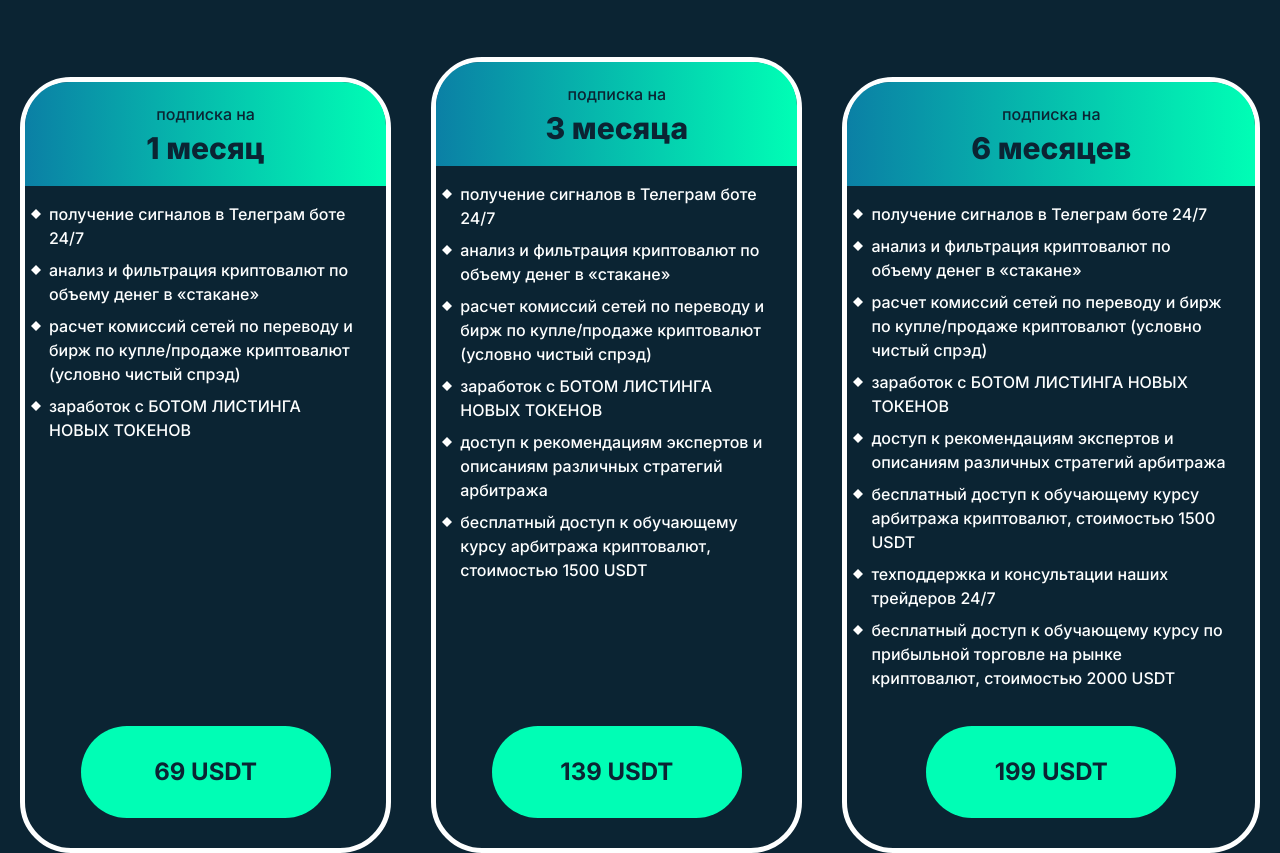
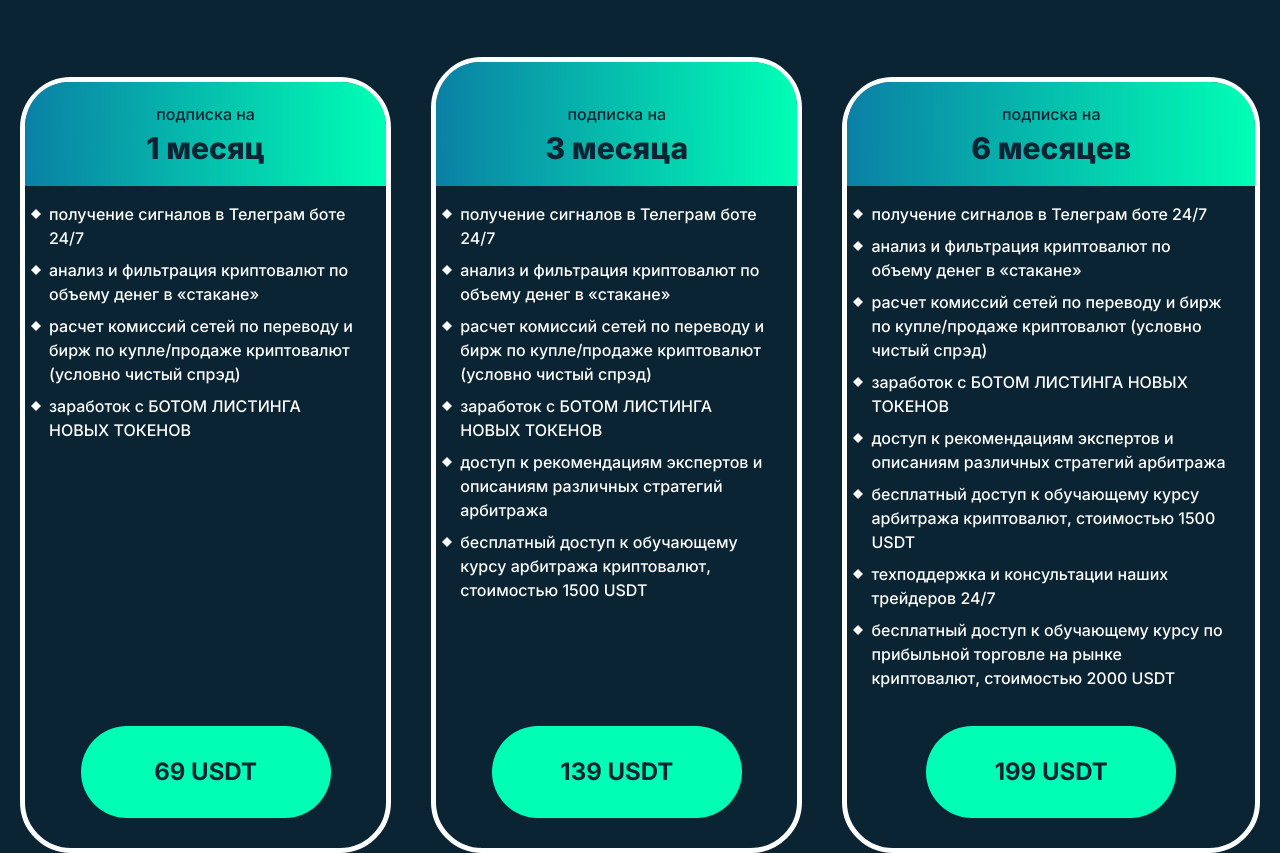
Before and after one commit to egorgasa/SPREADSCANNER, a website built with Vite: page index.html in a window 1280 px wide. Shown: the part 1064-1917 px from the top of the page. Built offline with nearby package versions, Linux system fonts and the light colour scheme.

Commit message:
fix padding

```diff
--- a/index.html
+++ b/index.html
@@ -365,7 +365,7 @@
             class="border-system-100 flex flex-col rounded-[51px] border-[5px]"
           >
             <div
-              class="bg-gradient-100 flex flex-col items-center justify-center gap-1 rounded-t-[44px] p-5"
+              class="bg-gradient-100 flex flex-col items-center justify-center gap-1 rounded-t-[44px] p-5 pt-10"
             >
               <p class="text-typography-400 text-base font-medium">
                 подписка на
```
